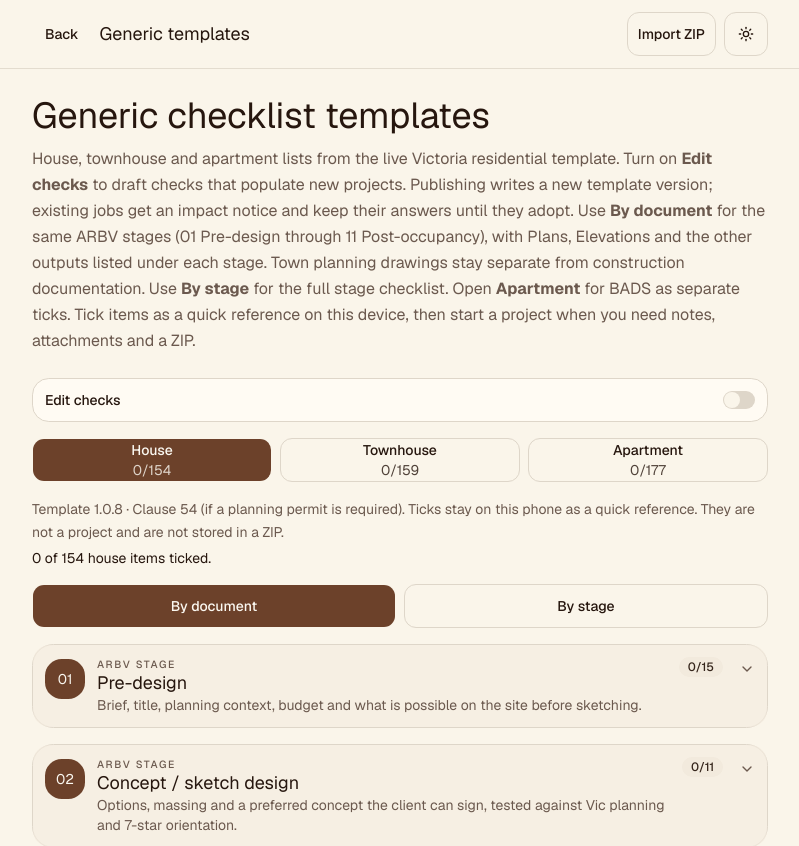
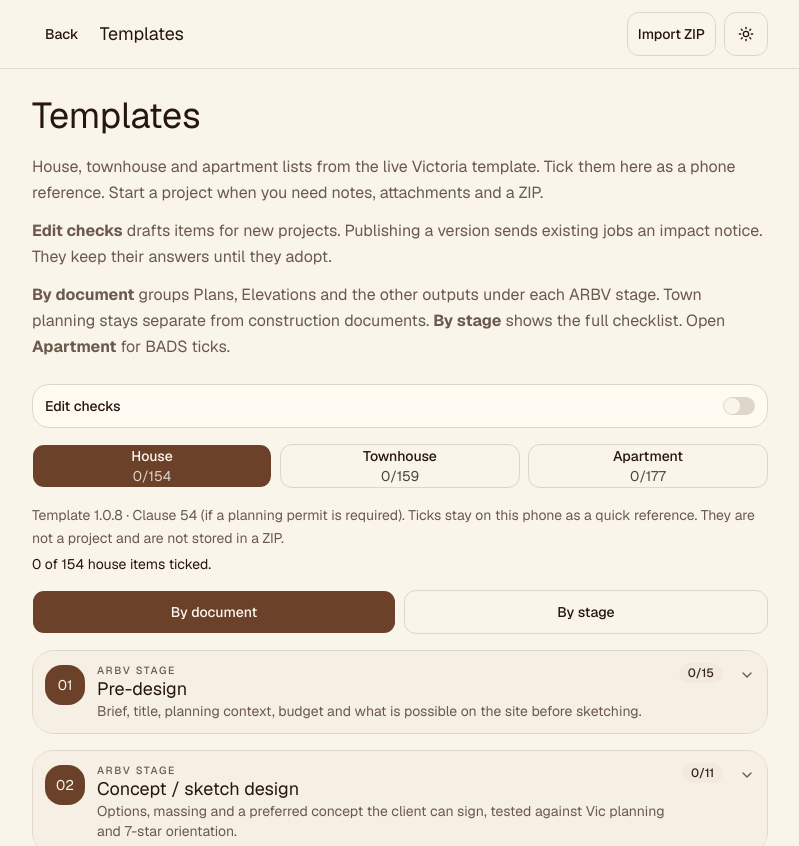
Before and after one commit to benresonance-star/archicheck, a Next.js app: page /templates in a window 1280 px wide. Shown: the top 846 px of the page, without its empty margins (240-1039 px from the left). Built offline with nearby package versions, Linux system fonts and the light colour scheme.

Commit message:
Shorten the Templates page title and intro
Rename the heading to Templates and split the explanation into three short paragraphs.

Co-authored-by: benresonance <benresonance@gmail.com>

```diff
--- a/src/app/templates/page.tsx
+++ b/src/app/templates/page.tsx
@@ -12,26 +12,28 @@ export default async function TemplatesPage({
 
   return (
     <div className="pb-[env(safe-area-inset-bottom)]">
-      <AppHeader title="Generic templates" backHref="/" />
+      <AppHeader title="Templates" backHref="/" />
       <main className="mx-auto max-w-3xl space-y-6 px-4 py-6">
-        <section className="space-y-2">
-          <h1 className="font-heading text-4xl leading-tight">
-            Generic checklist templates
-          </h1>
-          <p className="text-muted-foreground leading-relaxed">
-            House, townhouse and apartment lists from the live Victoria
-            residential template. Turn on <strong>Edit checks</strong> to draft
-            checks that populate new projects. Publishing writes a new template
-            version; existing jobs get an impact notice and keep their answers
-            until they adopt. Use <strong>By document</strong> for the same
-            ARBV stages (01 Pre-design through 11 Post-occupancy), with Plans,
-            Elevations and the other outputs listed under each stage. Town
-            planning drawings stay separate from construction documentation.
-            Use <strong>By stage</strong> for the full stage checklist. Open{" "}
-            <strong>Apartment</strong> for BADS as separate ticks. Tick items
-            as a quick reference on this device, then start a project when you
-            need notes, attachments and a ZIP.
-          </p>
+        <section className="space-y-4">
+          <h1 className="font-heading text-4xl leading-tight">Templates</h1>
+          <div className="space-y-3 text-muted-foreground leading-relaxed">
+            <p>
+              House, townhouse and apartment lists from the live Victoria
+              template. Tick them here as a phone reference. Start a project
+              when you need notes, attachments and a ZIP.
+            </p>
+            <p>
+              <strong>Edit checks</strong> drafts items for new projects.
+              Publishing a version sends existing jobs an impact notice. They
+              keep their answers until they adopt.
+            </p>
+            <p>
+              <strong>By document</strong> groups Plans, Elevations and the
+              other outputs under each ARBV stage. Town planning stays separate
+              from construction documents. <strong>By stage</strong> shows the
+              full checklist. Open <strong>Apartment</strong> for BADS ticks.
+            </p>
+          </div>
         </section>
         <TemplatesPageBody initialTypology={typology} />
       </main>
```
